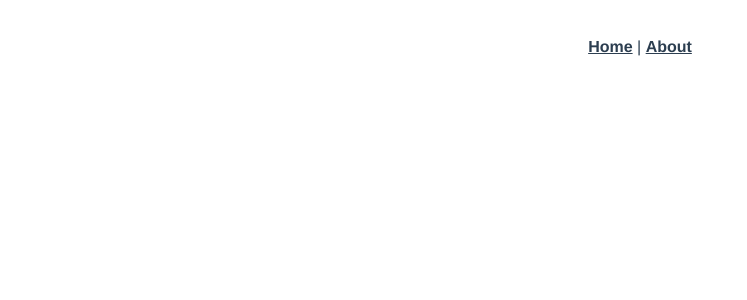
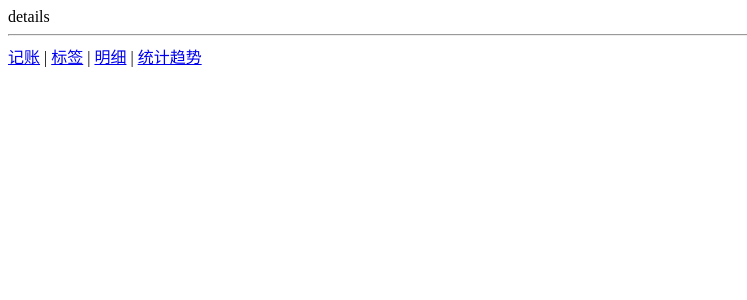
Before and after one commit to ShinyuYang/PPmorney-new, a Vue app: page /#/details in a window 1280 px wide. Shown: the top 300 px of the page, without its empty margins (0-747 px from the left). Built offline with nearby package versions, Linux system fonts and the light colour scheme.

Commit message:
创建页面

```diff
--- a/src/App.vue
+++ b/src/App.vue
@@ -1,10 +1,16 @@
 <template>
-  <div id="app">
-    <div id="nav">
-      <router-link to="/">Home</router-link> |
-      <router-link to="/about">About</router-link>
+  <div>
+    <router-view/>
+    <hr/>
+    <div>
+      <router-link to="/money">记账</router-link>
+      |
+      <router-link to="/labels">标签</router-link>
+      |
+      <router-link to="/details">明细</router-link>
+      |
+      <router-link to="/statistic">统计趋势</router-link>
     </div>
-    <router-view/>
   </div>
 </template>
 
--- a/src/router/index.ts
+++ b/src/router/index.ts
@@ -1,11 +1,35 @@
 import Vue from 'vue'
 import VueRouter from 'vue-router'
 import Home from '../views/Home.vue'
+import Money from '@/views/Money.vue'
+import Labels from '@/views/Labels.vue'
+import Details from '@/views/Details.vue'
+import Statistic from '@/views/Statistic.vue'
 
 Vue.use(VueRouter)
 
 const routes = [
   {
+    path:'/',
+    redirect:'/money'
+  },
+  {
+    path:'/money',
+    component:Money
+  },
+  {
+    path:'/labels',
+    component:Labels
+  },
+  {
+    path:'/details',
+    component:Details
+  },
+  {
+    path:'/statistic',
+    component:Statistic
+  }
+ /* {
     path: '/',
     name: 'Home',
     component: Home
@@ -16,8 +40,8 @@ const routes = [
     // route level code-splitting
     // this generates a separate chunk (about.[hash].js) for this route
     // which is lazy-loaded when the route is visited.
-    component: () => import(/* webpackChunkName: "about" */ '../views/About.vue')
-  }
+    component: () => import(/!* webpackChunkName: "about" *!/ '../views/About.vue')
+  }*/
 ]
 
 const router = new VueRouter({
--- /dev/null
+++ b/src/views/Details.vue
@@ -0,0 +1,13 @@
+<template>
+  <div>details</div>
+</template>
+
+<script>
+export default {
+  name: 'Details.vue'
+};
+</script>
+
+<style scoped>
+
+</style>
--- /dev/null
+++ b/src/views/Labels.vue
@@ -0,0 +1,13 @@
+<template>
+  <div>labels</div>
+</template>
+
+<script>
+export default {
+  name: 'Labels.vue'
+};
+</script>
+
+<style scoped>
+
+</style>
--- /dev/null
+++ b/src/views/Money.vue
@@ -0,0 +1,13 @@
+<template>
+  <div>money</div>
+</template>
+
+<script>
+export default {
+  name: 'Money'
+};
+</script>
+
+<style scoped>
+
+</style>
--- /dev/null
+++ b/src/views/Statistic.vue
@@ -0,0 +1,12 @@
+<template>
+<div>statistics</div>
+</template>
+<script>
+export default {
+  name: 'Statistic.vue'
+};
+</script>
+
+<style scoped>
+
+</style>
--- a/tsconfig.json
+++ b/tsconfig.json
@@ -3,6 +3,7 @@
     "target": "esnext",
     "module": "esnext",
     "strict": true,
+    "strictNullChecks":true,
     "jsx": "preserve",
     "importHelpers": true,
     "moduleResolution": "node",
@@ -20,6 +21,7 @@
         "src/*"
       ]
     },
+    "skipLibCheck": true,
     "lib": [
       "esnext",
       "dom",
```
